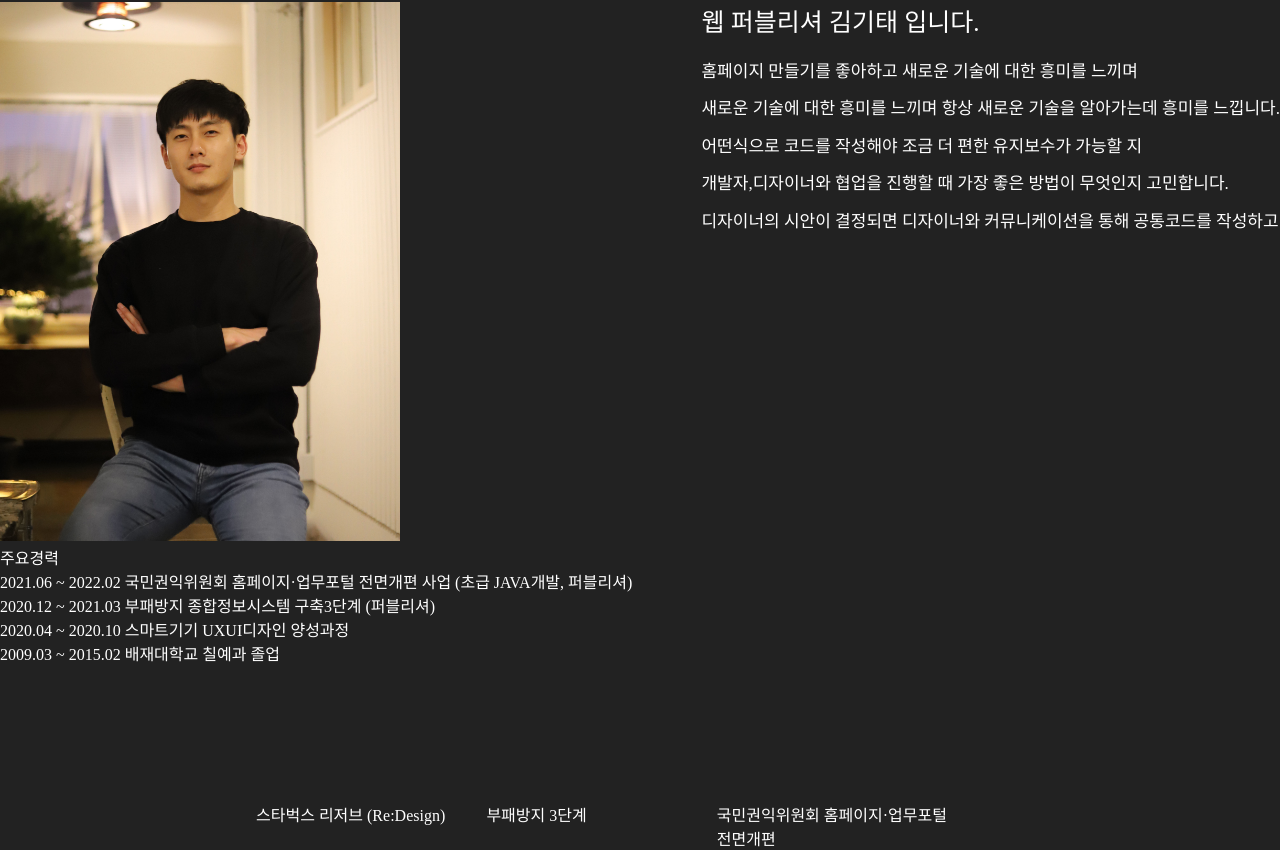
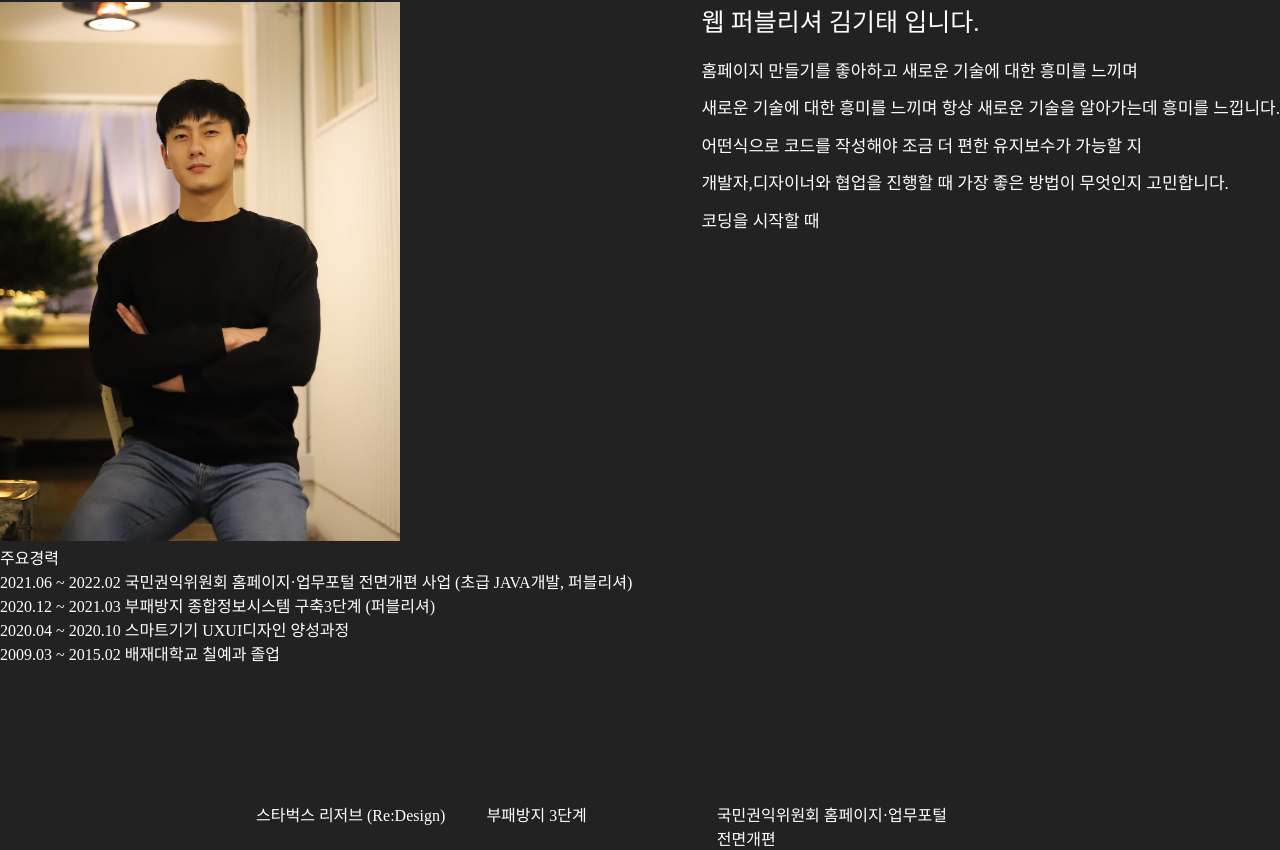
Before and after one commit to kkt9102/kkt9102_portfolio, a React (Create React App) app: page / in a window 1280 px wide. Shown: the part 798-1648 px from the top of the page. Built offline with nearby package versions, Linux system fonts and the light colour scheme.

Commit message:
중간커밋

```diff
--- a/src/pages/main/profil.js
+++ b/src/pages/main/profil.js
@@ -19,8 +19,7 @@ function Profil(){
                                 <li>새로운 기술에 대한 흥미를 느끼며 항상 새로운 기술을 알아가는데 흥미를 느낍니다.</li>
                                 <li>어떤식으로 코드를 작성해야 조금 더 편한 유지보수가 가능할 지</li>
                                 <li>개발자,디자이너와 협업을 진행할 때 가장 좋은 방법이 무엇인지 고민합니다.</li>
-                                <li>디자이너의 시안이 결정되면 디자이너와 커뮤니케이션을 통해 공통코드를 작성하고</li>
-                                <li></li>
+                                <li>코딩을 시작할 때 </li>
                             </ul>
                         </div>
                     </div>
```
